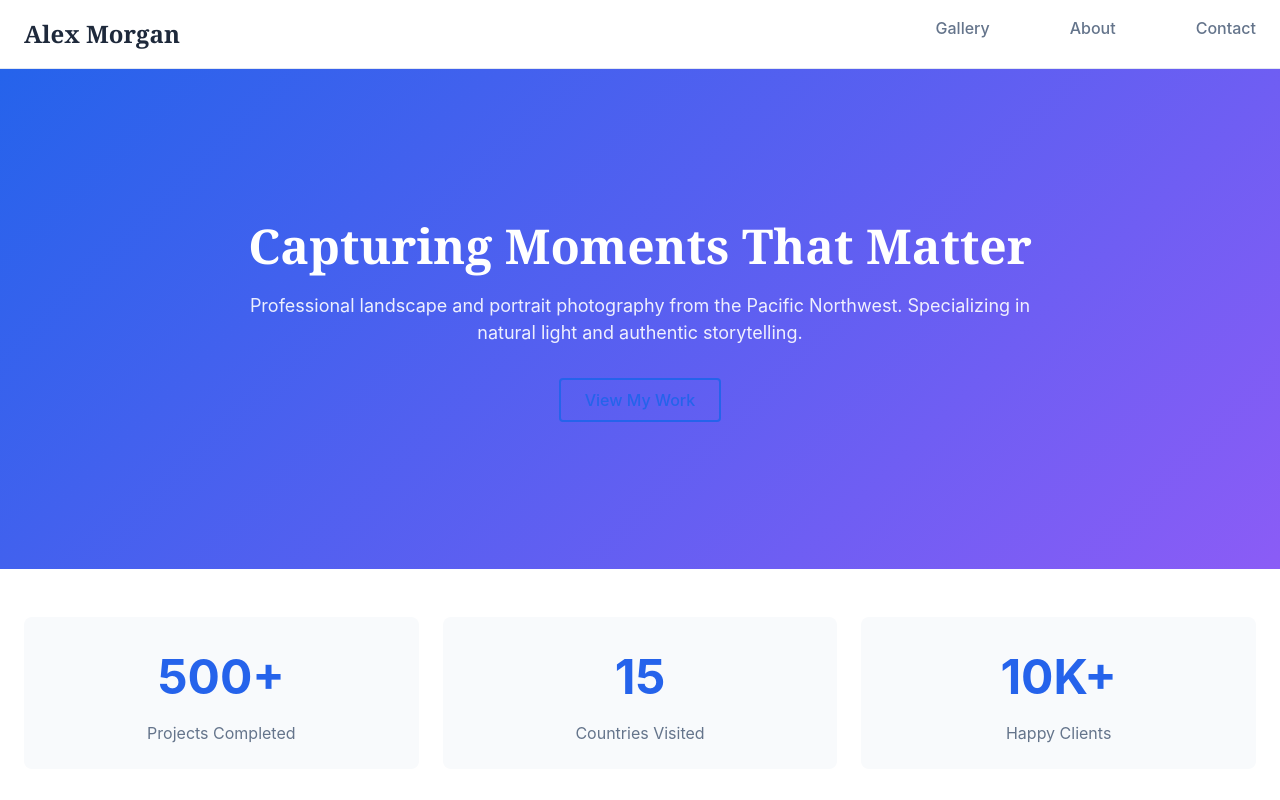
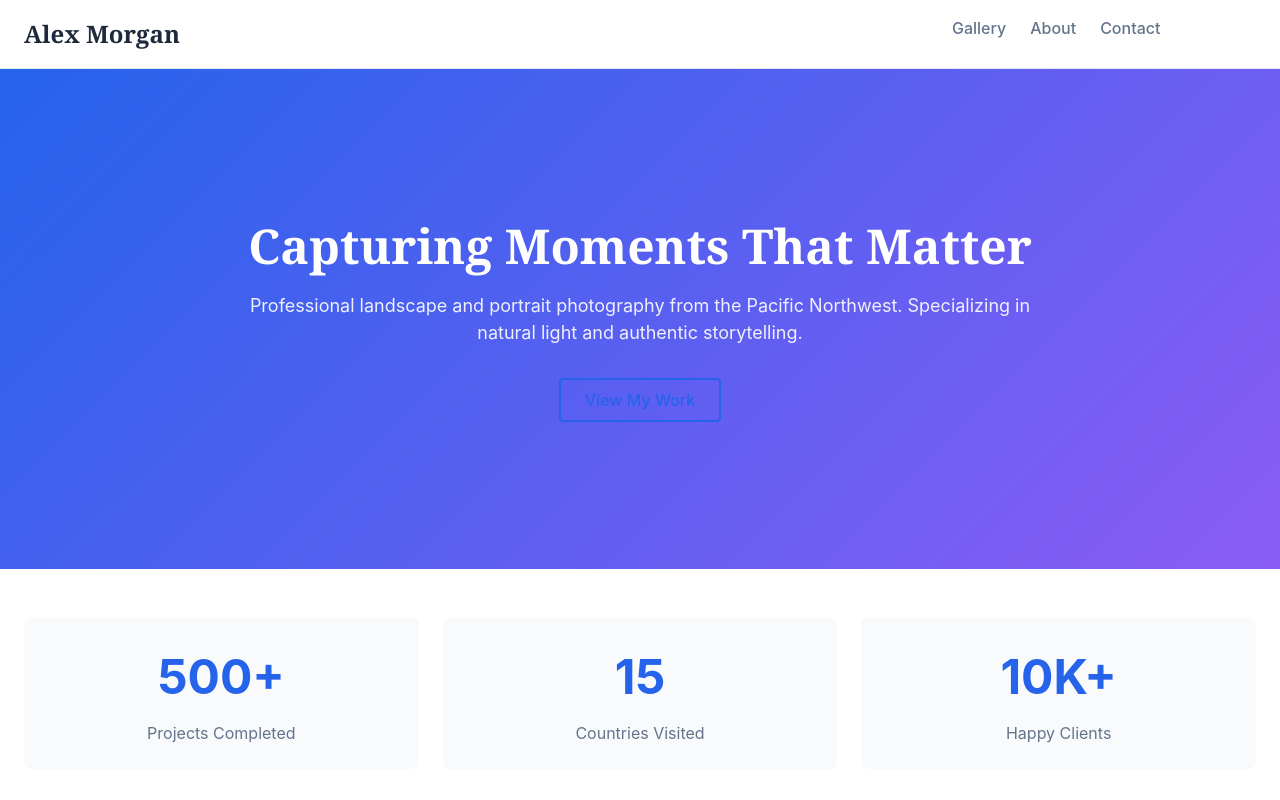
Before and after one commit to kateward104/wardell-wdd331-portfolio, a website built with Vite: page portfolio/unit3/week6/flexbox-grid/index.html in a window 1280 px wide. Shown: the top 800 px of the page. Built offline with nearby package versions, Linux system fonts and the light colour scheme.

Commit message:
added alignment

```diff
--- a/portfolio/unit3/week6/flexbox-grid/css/layout/portfolio.css
+++ b/portfolio/unit3/week6/flexbox-grid/css/layout/portfolio.css
@@ -65,11 +65,13 @@
     padding: 0 var(--spacing-lg);
 
     /* TODO: Use grid-template-areas here */
+    /* Define areas for logo and nav */
     display: grid;
-    grid-template-columns: 3fr 1fr;
-    grid-template-areas: "logo nav";
-    /* Define areas for logo and nav */
-    /* I need to make the navigation responsive, and I'm not entirely sure how. */
+    grid-template-columns: 1fr;
+    grid-template-areas:
+        "logo"
+        "nav";
+    gap: var(--spacing-med);
 }
 
 .site-logo {
@@ -77,6 +79,7 @@
     font-size: var(--font-size-xl);
     font-weight: var(--font-weight-bold);
     color: var(--color-text);
+    justify-self: center;
 
     /* TODO: Assign to grid area */
     grid-area: logo;
@@ -93,8 +96,8 @@
 .site-nav ul {
     /* TODO: Use flexbox for navigation links */
     display: flex;
-    gap: 5em;
-    /* I'm not sure how much space to give these*/
+    flex-direction: column;
+    gap: var(--spacing-lg);
     align-items: center;
 }
 
@@ -225,8 +228,10 @@ body {
 
     /* TODO: Use grid for image and text layout */
     display: grid;
-    grid-template-areas: 1fr 1fr;
-    grid-template-areas: "image words";
+    grid-template-columns: 1fr;
+    grid-template-areas:
+        "image"
+        "words";
     gap: var(--spacing-lg);
     /* Desktop: image on left, text on right */
     /* Mobile: stack vertically */
@@ -281,7 +286,7 @@ body {
 .footer-social {
     /* TODO: Use flexbox for social links */
     display: flex;
-    gap: var(--spacing-xxl);
+    gap: var(--spacing-xl);
 }
 
 .footer-social a {
@@ -305,3 +310,28 @@ body {
    - Header layout (stack logo/nav on mobile)
    - About section (stack image/text on mobile)
 */
+
+@media (min-width: 768px) {
+    .header-container {
+        /* TODO: Use grid-template-areas here */
+        display: grid;
+        grid-template-columns: 3fr 1fr;
+        grid-template-areas: "logo nav";
+        /* Define areas for logo and nav */
+        /* I need to make the navigation responsive, and I'm not entirely sure how. */
+    }
+
+    .site-logo {
+        justify-self: start;
+    }
+
+    .site-nav ul {
+        flex-direction: row;
+    }
+
+    .about-container {
+        display: grid;
+        grid-template-columns: 1fr 1fr;
+        grid-template-areas: "image words";
+    }
+}
```
